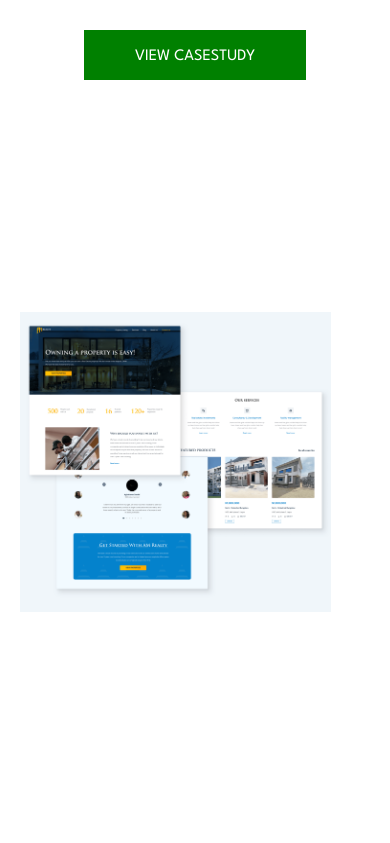
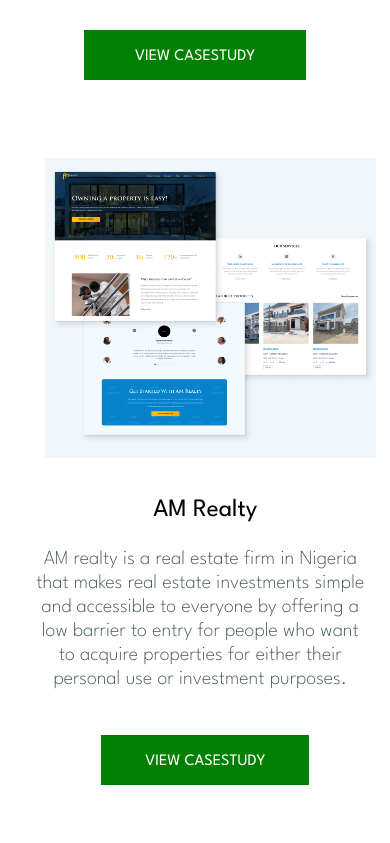
Before and after one commit to Ojotule-Benjamin/Portfolio-website, a React (Create React App) app: page / in a window 390 px wide. Shown: the part 1460-2303 px from the top of the page. Built offline with nearby package versions, Linux system fonts and the light colour scheme.

Commit message:
fixed an error

```diff
--- a/src/component/projectsection/projectsection.css
+++ b/src/component/projectsection/projectsection.css
@@ -44,10 +44,22 @@
 
 #projectItem2 {
   flex-direction: row-reverse;
-  margin-left: 40px;
+  margin: 0;
   align-items: center;
+
+  display: flex;
+  align-items: flex-end;
+  justify-content: flex-end;
+  margin-bottom: 80px;
+  padding-left: 40px;
 }
+@media screen and (max-width: 600px) {
+  #projectItem2 {
+    flex-direction: column;
 
+    align-items: center;
+  }
+}
 @media screen and (max-width: 600px) {
   .projectsInnerContainer {
     width: auto;
```
